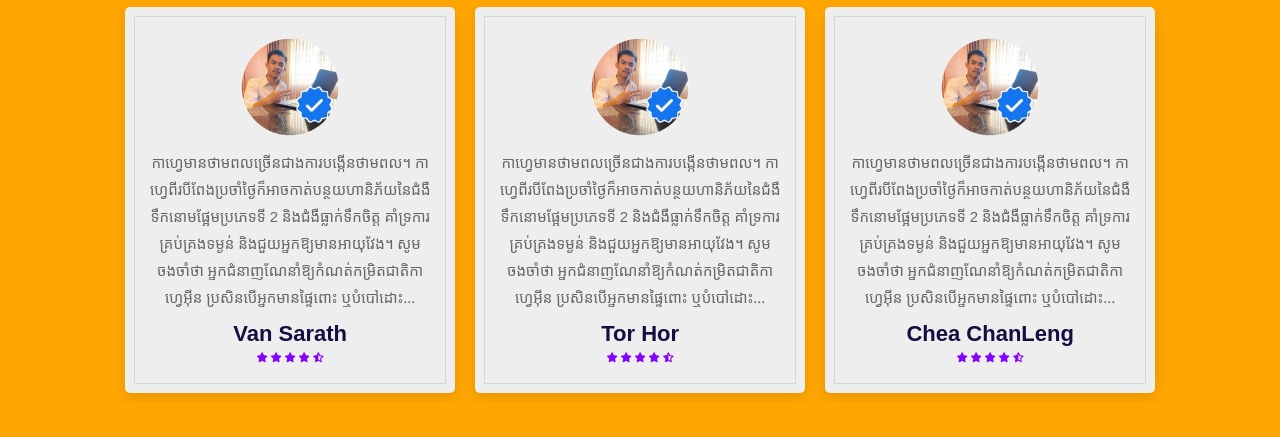
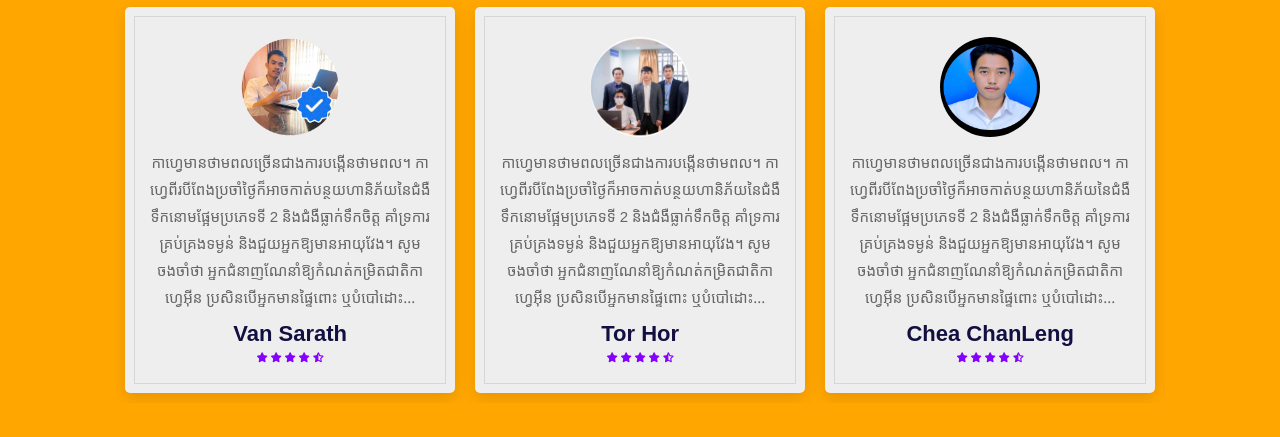
Before and after one commit to vansarath/.coffee, a plain HTML site: page review.html in a window 1280 px wide. Shown: the part 193-630 px from the top of the page. Drawn offline with nearby package versions, Linux system fonts and the light colour scheme; a web font is replaced by a local one.

Commit message:
Add files via upload

```diff
--- a/review.html
+++ b/review.html
@@ -104,7 +104,7 @@
                 </div>
 
                 <div class="swiper-slide box">
-                    <img src="yes1111w.png" alt="">
+                    <img src="Torhor.jpg" alt="">
                     <p>កាហ្វេមានថាមពលច្រើនជាងការបង្កើនថាមពល។ កាហ្វេពីរបីពែងប្រចាំថ្ងៃក៏អាចកាត់បន្ថយហានិភ័យនៃជំងឺទឹកនោមផ្អែមប្រភេទទី
                     2 និងជំងឺធ្លាក់ទឹកចិត្ត គាំទ្រការគ្រប់គ្រងទម្ងន់ និងជួយអ្នកឱ្យមានអាយុវែង។ សូមចងចាំថា អ្នកជំនាញណែនាំឱ្យកំណត់កម្រិតជាតិកាហ្វេអ៊ីន
                     ប្រសិនបើអ្នកមានផ្ទៃពោះ ឬបំបៅដោះ...</p>
@@ -119,7 +119,7 @@
                 </div>
 
                 <div class="swiper-slide box">
-                    <img src="yes1111w.png" alt="">
+                    <img src="Chan leng.jpg" alt="">
                     <p>កាហ្វេមានថាមពលច្រើនជាងការបង្កើនថាមពល។ កាហ្វេពីរបីពែងប្រចាំថ្ងៃក៏អាចកាត់បន្ថយហានិភ័យនៃជំងឺទឹកនោមផ្អែមប្រភេទទី
                     2 និងជំងឺធ្លាក់ទឹកចិត្ត គាំទ្រការគ្រប់គ្រងទម្ងន់ និងជួយអ្នកឱ្យមានអាយុវែង។ សូមចងចាំថា អ្នកជំនាញណែនាំឱ្យកំណត់កម្រិតជាតិកាហ្វេអ៊ីន
                     ប្រសិនបើអ្នកមានផ្ទៃពោះ ឬបំបៅដោះ...</p>
@@ -134,7 +134,7 @@
                 </div>
 
                 <div class="swiper-slide box">
-                    <img src="yes1111w.png" alt="">
+                    <img src="Vanthanak.jpg" alt="">
                     <p>កាហ្វេមានថាមពលច្រើនជាងការបង្កើនថាមពល។ កាហ្វេពីរបីពែងប្រចាំថ្ងៃក៏អាចកាត់បន្ថយហានិភ័យនៃជំងឺទឹកនោមផ្អែមប្រភេទទី
                     2 និងជំងឺធ្លាក់ទឹកចិត្ត គាំទ្រការគ្រប់គ្រងទម្ងន់ និងជួយអ្នកឱ្យមានអាយុវែង។ សូមចងចាំថា អ្នកជំនាញណែនាំឱ្យកំណត់កម្រិតជាតិកាហ្វេអ៊ីន
                     ប្រសិនបើអ្នកមានផ្ទៃពោះ ឬបំបៅដោះ...</p>
```
Also changed, not shown: index.html (+1 -0 lines).
